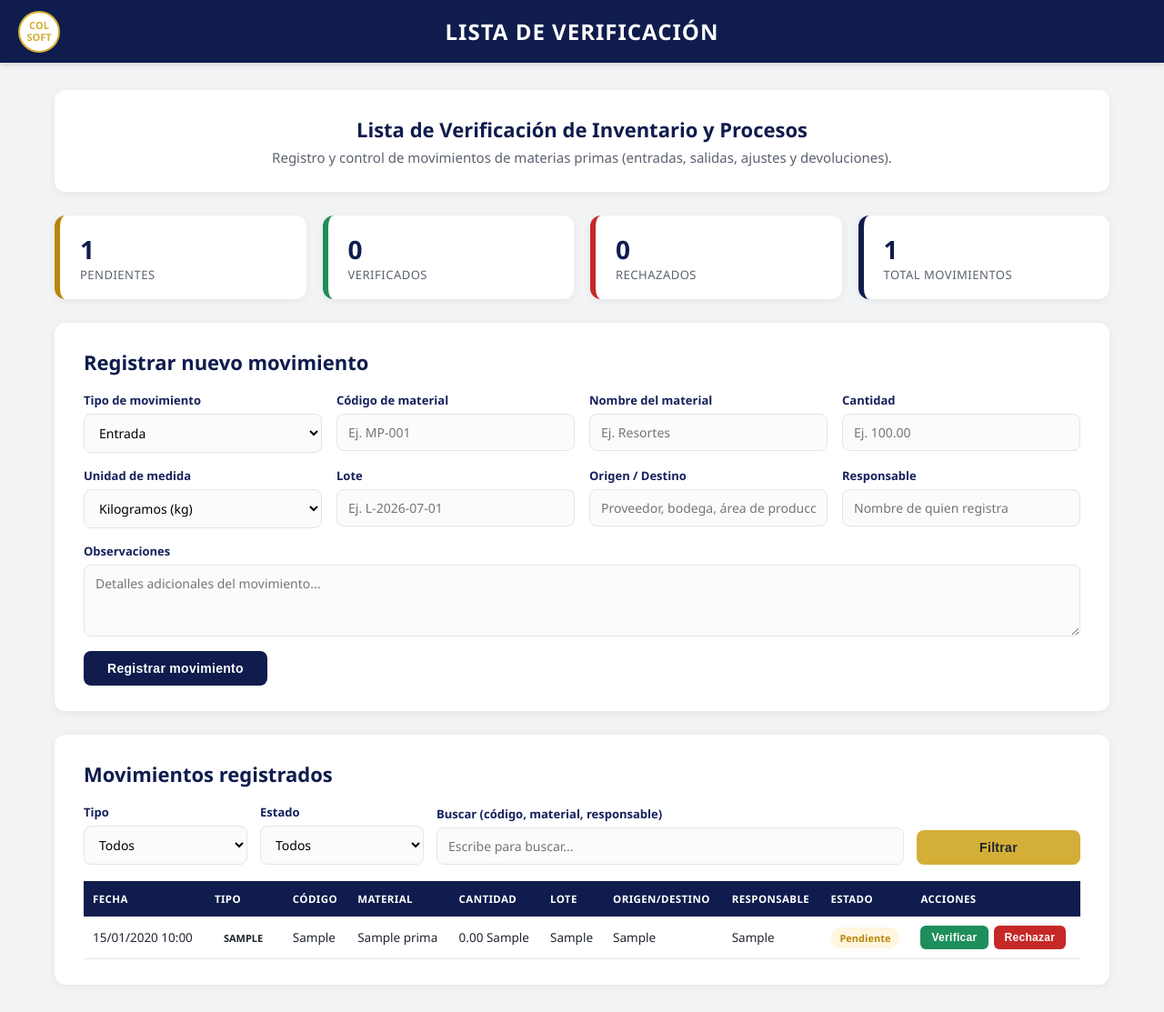
After one commit to juanmon19/colsoftco, a PHP site: page /colsoftco/view/lista_verificacion/lista_verificacion.php in a window 1280 px wide. The commit adds this page. Shown: the whole page at 91% size. Run offline with PHP 8.4, Linux system fonts and the light colour scheme; tables that the repository leaves empty or names only in its code hold one stand-in row (values such as "Sample post").

Commit message:
intento lista

```diff
--- /dev/null
+++ b/view/lista_verificacion/conexion.php
@@ -0,0 +1,25 @@
+<?php
+/**
+ * Conexión a la base de datos usando PDO.
+ * Ajusta estos datos según tu entorno (XAMPP, servidor local, etc.)
+ */
+
+$host   = 'localhost';
+$dbname = 'colsoftco';      // Nombre de tu base de datos
+$user   = 'root';           // Usuario de tu MySQL
+$pass   = '';                // Contraseña de tu MySQL
+$charset = 'utf8mb4';
+
+$dsn = "mysql:host=$host;dbname=$dbname;charset=$charset";
+
+$opciones = [
+    PDO::ATTR_ERRMODE            => PDO::ERRMODE_EXCEPTION,
+    PDO::ATTR_DEFAULT_FETCH_MODE => PDO::FETCH_ASSOC,
+    PDO::ATTR_EMULATE_PREPARES   => false,
+];
+
+try {
+    $pdo = new PDO($dsn, $user, $pass, $opciones);
+} catch (PDOException $e) {
+    die('Error de conexión: ' . $e->getMessage());
+}
--- /dev/null
+++ b/view/lista_verificacion/lista_verificacion.php
@@ -0,0 +1,342 @@
+<?php
+require_once 'conexion.php';
+
+$mensaje = '';
+$tipoMensaje = '';
+
+/* =========================================================
+   ACCIÓN: Registrar nuevo movimiento
+   ========================================================= */
+if ($_SERVER['REQUEST_METHOD'] === 'POST' && isset($_POST['accion']) && $_POST['accion'] === 'registrar') {
+    try {
+        $stmt = $pdo->prepare("
+            INSERT INTO movimientos_materia_prima
+            (tipo_movimiento, codigo_material, nombre_material, cantidad, unidad_medida,
+             lote, origen_destino, responsable, observaciones, estado_verificacion)
+            VALUES
+            (:tipo_movimiento, :codigo_material, :nombre_material, :cantidad, :unidad_medida,
+             :lote, :origen_destino, :responsable, :observaciones, 'Pendiente')
+        ");
+
+        $stmt->execute([
+            ':tipo_movimiento' => $_POST['tipo_movimiento'],
+            ':codigo_material' => trim($_POST['codigo_material']),
+            ':nombre_material' => trim($_POST['nombre_material']),
+            ':cantidad'        => $_POST['cantidad'],
+            ':unidad_medida'   => $_POST['unidad_medida'],
+            ':lote'            => trim($_POST['lote']) ?: null,
+            ':origen_destino'  => trim($_POST['origen_destino']) ?: null,
+            ':responsable'     => trim($_POST['responsable']),
+            ':observaciones'   => trim($_POST['observaciones']) ?: null,
+        ]);
+
+        $mensaje = 'Movimiento registrado correctamente. Queda pendiente de verificación.';
+        $tipoMensaje = 'exito';
+    } catch (PDOException $e) {
+        $mensaje = 'Error al registrar el movimiento: ' . $e->getMessage();
+        $tipoMensaje = 'error';
+    }
+}
+
+/* =========================================================
+   ACCIÓN: Verificar / Rechazar movimiento
+   ========================================================= */
+if ($_SERVER['REQUEST_METHOD'] === 'POST' && isset($_POST['accion']) && $_POST['accion'] === 'cambiar_estado') {
+    try {
+        $stmt = $pdo->prepare("
+            UPDATE movimientos_materia_prima
+            SET estado_verificacion = :estado,
+                verificado_por = :verificado_por,
+                fecha_verificacion = NOW()
+            WHERE id = :id
+        ");
+        $stmt->execute([
+            ':estado'         => $_POST['nuevo_estado'],
+            ':verificado_por' => trim($_POST['verificado_por']) ?: 'Sin especificar',
+            ':id'             => $_POST['id'],
+        ]);
+
+        $mensaje = 'Estado de verificación actualizado.';
+        $tipoMensaje = 'exito';
+    } catch (PDOException $e) {
+        $mensaje = 'Error al actualizar el estado: ' . $e->getMessage();
+        $tipoMensaje = 'error';
+    }
+}
+
+/* =========================================================
+   FILTROS DE BÚSQUEDA
+   ========================================================= */
+$filtroTipo   = $_GET['filtro_tipo']   ?? '';
+$filtroEstado = $_GET['filtro_estado'] ?? '';
+$buscar       = $_GET['buscar']        ?? '';
+
+$condiciones = [];
+$parametros  = [];
+
+if ($filtroTipo !== '') {
+    $condiciones[] = 'tipo_movimiento = :tipo';
+    $parametros[':tipo'] = $filtroTipo;
+}
+if ($filtroEstado !== '') {
+    $condiciones[] = 'estado_verificacion = :estado';
+    $parametros[':estado'] = $filtroEstado;
+}
+if ($buscar !== '') {
+    $condiciones[] = '(codigo_material LIKE :buscar OR nombre_material LIKE :buscar OR responsable LIKE :buscar)';
+    $parametros[':buscar'] = '%' . $buscar . '%';
+}
+
+$sql = "SELECT * FROM movimientos_materia_prima";
+if (!empty($condiciones)) {
+    $sql .= ' WHERE ' . implode(' AND ', $condiciones);
+}
+$sql .= ' ORDER BY fecha_hora DESC';
+
+$stmt = $pdo->prepare($sql);
+$stmt->execute($parametros);
+$movimientos = $stmt->fetchAll();
+
+/* Totales rápidos para las tarjetas resumen */
+$totalPendientes  = 0;
+$totalVerificados = 0;
+$totalRechazados  = 0;
+foreach ($movimientos as $m) {
+    if ($m['estado_verificacion'] === 'Pendiente')  $totalPendientes++;
+    if ($m['estado_verificacion'] === 'Verificado') $totalVerificados++;
+    if ($m['estado_verificacion'] === 'Rechazado')  $totalRechazados++;
+}
+?>
+<!DOCTYPE html>
+<html lang="es">
+<head>
+<meta charset="UTF-8">
+<meta name="viewport" content="width=device-width, initial-scale=1.0">
+<title>Colsoftco - Lista de Verificación</title>
+<link rel="stylesheet" href="../lista_verificacion/listaverificacion.css">
+</head>
+<body>
+
+<header class="top-bar">
+    <div class="logo-circulo">COL<br>SOFT</div>
+    <h1>Lista de Verificación</h1>
+</header>
+
+<div class="contenedor">
+
+    <div class="tarjeta">
+        <h2>Lista de Verificación de Inventario y Procesos</h2>
+        <p class="subtitulo">Registro y control de movimientos de materias primas (entradas, salidas, ajustes y devoluciones).</p>
+    </div>
+
+    <?php if ($mensaje): ?>
+        <div class="alerta <?= $tipoMensaje ?>"><?= htmlspecialchars($mensaje) ?></div>
+    <?php endif; ?>
+
+    <!-- RESUMEN -->
+    <div class="resumen">
+        <div class="caja pendiente">
+            <div class="numero"><?= $totalPendientes ?></div>
+            <div class="etiqueta">Pendientes</div>
+        </div>
+        <div class="caja verificado">
+            <div class="numero"><?= $totalVerificados ?></div>
+            <div class="etiqueta">Verificados</div>
+        </div>
+        <div class="caja rechazado">
+            <div class="numero"><?= $totalRechazados ?></div>
+            <div class="etiqueta">Rechazados</div>
+        </div>
+        <div class="caja">
+            <div class="numero"><?= count($movimientos) ?></div>
+            <div class="etiqueta">Total movimientos</div>
+        </div>
+    </div>
+
+    <!-- FORMULARIO DE REGISTRO -->
+    <div class="tarjeta">
+        <h2 style="text-align:left; margin-bottom:18px;">Registrar nuevo movimiento</h2>
+
+        <form class="form-movimiento" method="POST" action="">
+            <input type="hidden" name="accion" value="registrar">
+
+            <div class="campo">
+                <label>Tipo de movimiento</label>
+                <select name="tipo_movimiento" required>
+                    <option value="Entrada">Entrada</option>
+                    <option value="Salida">Salida</option>
+                    <option value="Ajuste">Ajuste</option>
+                    <option value="Devolucion">Devolución</option>
+                </select>
+            </div>
+
+            <div class="campo">
+                <label>Código de material</label>
+                <input type="text" name="codigo_material" placeholder="Ej. MP-001" required>
+            </div>
+
+            <div class="campo">
+                <label>Nombre del material</label>
+                <input type="text" name="nombre_material" placeholder="Ej. Resortes" required>
+            </div>
+
+            <div class="campo">
+                <label>Cantidad</label>
+                <input type="number" step="0.01" name="cantidad" placeholder="Ej. 100.00" required>
+            </div>
+
+            <div class="campo">
+                <label>Unidad de medida</label>
+                <select name="unidad_medida" required>
+                    <option value="kg">Kilogramos (kg)</option>
+                    <option value="g">Gramos (g)</option>
+                    <option value="l">Litros (l)</option>
+                    <option value="ml">Mililitros (ml)</option>
+                    <option value="unidades">Unidades</option>
+                </select>
+            </div>
+
+            <div class="campo">
+                <label>Lote</label>
+                <input type="text" name="lote" placeholder="Ej. L-2026-07-01">
+            </div>
+
+            <div class="campo">
+                <label>Origen / Destino</label>
+                <input type="text" name="origen_destino" placeholder="Proveedor, bodega, área de producción...">
+            </div>
+
+            <div class="campo">
+                <label>Responsable</label>
+                <input type="text" name="responsable" placeholder="Nombre de quien registra" required>
+            </div>
+
+            <div class="campo full">
+                <label>Observaciones</label>
+                <textarea name="observaciones" rows="3" placeholder="Detalles adicionales del movimiento..."></textarea>
+            </div>
+
+            <div class="campo full" style="align-items:flex-start;">
+                <button type="submit" class="btn btn-primario">Registrar movimiento</button>
+            </div>
+        </form>
+    </div>
+
+    <!-- FILTROS Y TABLA -->
+    <div class="tarjeta">
+        <h2 style="text-align:left; margin-bottom:18px;">Movimientos registrados</h2>
+
+        <form method="GET" action="" class="filtros">
+            <div class="campo">
+                <label>Tipo</label>
+                <select name="filtro_tipo">
+                    <option value="">Todos</option>
+                    <option value="Entrada"    <?= $filtroTipo === 'Entrada' ? 'selected' : '' ?>>Entrada</option>
+                    <option value="Salida"     <?= $filtroTipo === 'Salida' ? 'selected' : '' ?>>Salida</option>
+                    <option value="Ajuste"     <?= $filtroTipo === 'Ajuste' ? 'selected' : '' ?>>Ajuste</option>
+                    <option value="Devolucion" <?= $filtroTipo === 'Devolucion' ? 'selected' : '' ?>>Devolución</option>
+                </select>
+            </div>
+
+            <div class="campo">
+                <label>Estado</label>
+                <select name="filtro_estado">
+                    <option value="">Todos</option>
+                    <option value="Pendiente"  <?= $filtroEstado === 'Pendiente' ? 'selected' : '' ?>>Pendiente</option>
+                    <option value="Verificado" <?= $filtroEstado === 'Verificado' ? 'selected' : '' ?>>Verificado</option>
+                    <option value="Rechazado"  <?= $filtroEstado === 'Rechazado' ? 'selected' : '' ?>>Rechazado</option>
+                </select>
+            </div>
+
+            <div class="campo buscar">
+                <label>Buscar (código, material, responsable)</label>
+                <input type="text" name="buscar" value="<?= htmlspecialchars($buscar) ?>" placeholder="Escribe para buscar...">
+            </div>
+
+            <div class="campo">
+                <button type="submit" class="btn btn-dorado">Filtrar</button>
+            </div>
+        </form>
+
+        <div class="tabla-wrapper">
+            <table class="tabla-movimientos">
+                <thead>
+                    <tr>
+                        <th>Fecha</th>
+                        <th>Tipo</th>
+                        <th>Código</th>
+                        <th>Material</th>
+                        <th>Cantidad</th>
+                        <th>Lote</th>
+                        <th>Origen/Destino</th>
+                        <th>Responsable</th>
+                        <th>Estado</th>
+                        <th>Acciones</th>
+                    </tr>
+                </thead>
+                <tbody>
+                <?php if (empty($movimientos)): ?>
+                    <tr>
+                        <td colspan="10" class="sin-datos">No hay movimientos registrados con los filtros seleccionados.</td>
+                    </tr>
+                <?php else: ?>
+                    <?php foreach ($movimientos as $m): ?>
+                        <tr>
+                            <td><?= date('d/m/Y H:i', strtotime($m['fecha_hora'])) ?></td>
+                            <td><span class="badge <?= $m['tipo_movimiento'] ?>"><?= $m['tipo_movimiento'] === 'Devolucion' ? 'Devolución' : $m['tipo_movimiento'] ?></span></td>
+                            <td><?= htmlspecialchars($m['codigo_material']) ?></td>
+                            <td><?= htmlspecialchars($m['nombre_material']) ?></td>
+                            <td><?= number_format($m['cantidad'], 2) ?> <?= htmlspecialchars($m['unidad_medida']) ?></td>
+                            <td><?= htmlspecialchars($m['lote'] ?? '-') ?></td>
+                            <td><?= htmlspecialchars($m['origen_destino'] ?? '-') ?></td>
+                            <td><?= htmlspecialchars($m['responsable']) ?></td>
+                            <td><span class="estado-badge <?= $m['estado_verificacion'] ?>"><?= $m['estado_verificacion'] ?></span></td>
+                            <td>
+                                <?php if ($m['estado_verificacion'] === 'Pendiente'): ?>
+                                    <div class="acciones-fila">
+                                        <form method="POST" action="" onsubmit="return prepararVerificacion(this);">
+                                            <input type="hidden" name="accion" value="cambiar_estado">
+                                            <input type="hidden" name="id" value="<?= $m['id'] ?>">
+                                            <input type="hidden" name="nuevo_estado" value="Verificado">
+                                            <input type="hidden" name="verificado_por" class="campo-verificador">
+                                            <button type="submit" class="btn btn-pequeno btn-verde">Verificar</button>
+                                        </form>
+                                        <form method="POST" action="" onsubmit="return prepararVerificacion(this);">
+                                            <input type="hidden" name="accion" value="cambiar_estado">
+                                            <input type="hidden" name="id" value="<?= $m['id'] ?>">
+                                            <input type="hidden" name="nuevo_estado" value="Rechazado">
+                                            <input type="hidden" name="verificado_por" class="campo-verificador">
+                                            <button type="submit" class="btn btn-pequeno btn-rojo">Rechazar</button>
+                                        </form>
+                                    </div>
+                                <?php else: ?>
+                                    <small style="color:var(--gris-texto);">
+                                        Por: <?= htmlspecialchars($m['verificado_por'] ?? '-') ?><br>
+                                        <?= $m['fecha_verificacion'] ? date('d/m/Y H:i', strtotime($m['fecha_verificacion'])) : '' ?>
+                                    </small>
+                                <?php endif; ?>
+                            </td>
+                        </tr>
+                    <?php endforeach; ?>
+                <?php endif; ?>
+                </tbody>
+            </table>
+        </div>
+    </div>
+
+</div>
+
+<script>
+// Pide el nombre de quien verifica/rechaza antes de enviar el formulario
+function prepararVerificacion(formulario) {
+    const nombre = prompt('Nombre de quien realiza la verificación:');
+    if (!nombre) {
+        return false; // cancela el envío si no se ingresa nombre
+    }
+    formulario.querySelector('.campo-verificador').value = nombre;
+    return true;
+}
+</script>
+
+</body>
+</html>
--- a/view/lista_verificacion/listaverificacion.css
+++ b/view/lista_verificacion/listaverificacion.css
@@ -1,79 +1,274 @@
-* {
-        box-sizing: border-box;
-        margin: 0;
-        padding: 0;
+:root {
+        --azul-oscuro: #0f1c4d;
+        --azul-medio:  #16215c;
+        --dorado:      #d4af37;
+        --gris-fondo:  #f2f3f5;
+        --gris-texto:  #5b6270;
+        --verde:       #1e8e5a;
+        --rojo:        #c62828;
+        --amarillo:    #b8860b;
+        --borde:       #e3e5ea;
     }
 
-    /* ===== GENERAL ===== */
+    * { box-sizing: border-box; }
+
     body {
-        font-family: Arial, Helvetica, sans-serif;
-        background-color: #f4f4f4;
         margin: 0;
-        font-size: 14px;
-        min-height: 100vh;
-        display: flex;
-        flex-direction: column;
+        font-family: 'Segoe UI', Arial, sans-serif;
+        background: var(--gris-fondo);
+        color: #1f2430;
     }
 
     /* ===== HEADER ===== */
-    header {
-        background: #0A1F44;
+    header.top-bar {
+        background: var(--azul-oscuro);
+        color: #fff;
         display: flex;
         align-items: center;
         justify-content: center;
-        padding: 0 28px;
-        height: 70px;
-        position: sticky;
-        top: 0;
-        z-index: 100;
-        color: white;
+        padding: 18px 20px;
+        position: relative;
+        box-shadow: 0 2px 6px rgba(0,0,0,0.15);
     }
 
-    .logo {
+    header.top-bar .logo-circulo {
         position: absolute;
         left: 20px;
         top: 50%;
         transform: translateY(-50%);
+        width: 46px;
+        height: 46px;
+        border-radius: 50%;
+        background: #fff;
+        border: 2px solid var(--dorado);
+        display: flex;
+        align-items: center;
+        justify-content: center;
+        font-weight: bold;
+        color: var(--dorado);
+        font-size: 11px;
+        text-align: center;
+        line-height: 1.1;
     }
 
-    .logo img {
-        width: 75px;
-        cursor: pointer;
-        display: block;
+    header.top-bar h1 {
+        margin: 0;
+        font-size: 24px;
+        letter-spacing: 1px;
+        font-weight: 700;
+        text-transform: uppercase;
     }
 
-    .header-title {
-        font-size: 22px;
-        font-weight: 700;
-        letter-spacing: 2px;
-        text-transform: uppercase;
-        text-align: center;
+    /* ===== CONTENEDOR GENERAL ===== */
+    .contenedor {
+        max-width: 1200px;
+        margin: 30px auto;
+        padding: 0 20px;
     }
 
-    /* ===== MAIN CONTENT ===== */
-    .content {
-        flex: 1;
-        padding: 40px 20px;
-        margin: 0 auto;
-        max-width: 1000px;
-        width: 100%;
+    .tarjeta {
+        background: #fff;
+        border-radius: 12px;
+        box-shadow: 0 2px 10px rgba(0,0,0,0.06);
+        padding: 28px 32px;
+        margin-bottom: 26px;
     }
 
-    .card {
-        background: #fff;
-        border-radius: 8px;
-        padding: 30px;
-        box-shadow: 0 4px 10px rgba(0,0,0,0.1);
+    .tarjeta h2 {
+        margin: 0 0 6px 0;
+        color: var(--azul-oscuro);
+        font-size: 22px;
         text-align: center;
+        font-weight: 700;
     }
 
-    .card h2 {
-        color: #0A1F44;
-        margin-bottom: 20px;
+    .tarjeta p.subtitulo {
+        text-align: center;
+        color: var(--gris-texto);
+        margin: 0;
+        font-size: 15px;
     }
 
-    .card p {
-        color: #555;
-        font-size: 16px;
-        line-height: 1.5;
+    /* ===== ALERTAS ===== */
+    .alerta {
+        padding: 12px 18px;
+        border-radius: 8px;
+        margin-bottom: 20px;
+        font-size: 14px;
+        font-weight: 600;
     }
+    .alerta.exito { background: #e5f7ec; color: var(--verde); border: 1px solid #b7e5c9; }
+    .alerta.error { background: #fdeaea; color: var(--rojo); border: 1px solid #f4bcbc; }
+
+    /* ===== RESUMEN (TARJETAS) ===== */
+    .resumen {
+        display: grid;
+        grid-template-columns: repeat(auto-fit, minmax(180px, 1fr));
+        gap: 18px;
+        margin-bottom: 26px;
+    }
+
+    .resumen .caja {
+        background: #fff;
+        border-radius: 12px;
+        box-shadow: 0 2px 10px rgba(0,0,0,0.06);
+        padding: 18px 22px;
+        border-left: 6px solid var(--azul-oscuro);
+    }
+    .resumen .caja.pendiente  { border-left-color: var(--amarillo); }
+    .resumen .caja.verificado { border-left-color: var(--verde); }
+    .resumen .caja.rechazado  { border-left-color: var(--rojo); }
+
+    .resumen .caja .numero {
+        font-size: 28px;
+        font-weight: 700;
+        color: var(--azul-oscuro);
+    }
+    .resumen .caja .etiqueta {
+        font-size: 13px;
+        color: var(--gris-texto);
+        text-transform: uppercase;
+        letter-spacing: .5px;
+    }
+
+    /* ===== FORMULARIO ===== */
+    form.form-movimiento {
+        display: grid;
+        grid-template-columns: repeat(auto-fit, minmax(220px, 1fr));
+        gap: 16px;
+    }
+
+    .campo { display: flex; flex-direction: column; }
+
+    .campo label {
+        font-size: 13px;
+        font-weight: 600;
+        color: var(--azul-medio);
+        margin-bottom: 6px;
+    }
+
+    .campo input,
+    .campo select,
+    .campo textarea {
+        padding: 10px 12px;
+        border: 1px solid var(--borde);
+        border-radius: 8px;
+        font-size: 14px;
+        font-family: inherit;
+        background: #fbfbfc;
+        transition: border-color .15s;
+    }
+
+    .campo input:focus,
+    .campo select:focus,
+    .campo textarea:focus {
+        outline: none;
+        border-color: var(--azul-oscuro);
+        background: #fff;
+    }
+
+    .campo.full { grid-column: 1 / -1; }
+
+    .btn {
+        display: inline-block;
+        border: none;
+        cursor: pointer;
+        padding: 11px 26px;
+        border-radius: 8px;
+        font-size: 14px;
+        font-weight: 700;
+        letter-spacing: .3px;
+        transition: transform .1s, box-shadow .2s;
+    }
+    .btn:hover { transform: translateY(-1px); }
+
+    .btn-primario {
+        background: var(--azul-oscuro);
+        color: #fff;
+    }
+    .btn-primario:hover { box-shadow: 0 4px 12px rgba(15,28,77,0.3); }
+
+    .btn-dorado {
+        background: var(--dorado);
+        color: #1f2430;
+    }
+
+    .btn-pequeno { padding: 6px 12px; font-size: 12px; border-radius: 6px; }
+    .btn-verde  { background: var(--verde); color:#fff; }
+    .btn-rojo   { background: var(--rojo); color:#fff; }
+
+    /* ===== FILTROS ===== */
+    .filtros {
+        display: flex;
+        flex-wrap: wrap;
+        gap: 14px;
+        align-items: end;
+        margin-bottom: 18px;
+    }
+    .filtros .campo { min-width: 180px; }
+    .filtros .campo.buscar { flex: 1; min-width: 240px; }
+
+    /* ===== TABLA ===== */
+    .tabla-wrapper { overflow-x: auto; }
+
+    table.tabla-movimientos {
+        width: 100%;
+        border-collapse: collapse;
+        font-size: 13.5px;
+    }
+
+    table.tabla-movimientos thead th {
+        background: var(--azul-oscuro);
+        color: #fff;
+        padding: 12px 10px;
+        text-align: left;
+        text-transform: uppercase;
+        font-size: 11.5px;
+        letter-spacing: .4px;
+        white-space: nowrap;
+    }
+
+    table.tabla-movimientos tbody td {
+        padding: 10px;
+        border-bottom: 1px solid var(--borde);
+        vertical-align: middle;
+    }
+
+    table.tabla-movimientos tbody tr:hover { background: #f7f8fb; }
+
+    .badge {
+        display: inline-block;
+        padding: 4px 10px;
+        border-radius: 20px;
+        font-size: 11px;
+        font-weight: 700;
+        text-transform: uppercase;
+    }
+    .badge.Entrada    { background:#e5f4ec; color: var(--verde); }
+    .badge.Salida     { background:#fdeeea; color:#c04a1e; }
+    .badge.Ajuste     { background:#eef1fb; color:#3949ab; }
+    .badge.Devolucion { background:#f3e9fb; color:#7b1fa2; }
+
+    .estado-badge {
+        display: inline-block;
+        padding: 4px 10px;
+        border-radius: 20px;
+        font-size: 11px;
+        font-weight: 700;
+    }
+    .estado-badge.Pendiente  { background:#fff6e0; color: var(--amarillo); }
+    .estado-badge.Verificado { background:#e5f7ec; color: var(--verde); }
+    .estado-badge.Rechazado  { background:#fdeaea; color: var(--rojo); }
+
+    .sin-datos {
+        text-align: center;
+        padding: 30px;
+        color: var(--gris-texto);
+    }
+
+    .acciones-fila { display: flex; gap: 6px; }
+
+    @media (max-width: 700px) {
+        header.top-bar h1 { font-size: 18px; }
+        .tarjeta { padding: 20px; }
+    }
--- a/view/panel_admin/panel_admin.html
+++ b/view/panel_admin/panel_admin.html
@@ -26,7 +26,7 @@
         <div class="sidebar">
             <button onclick="window.location.href='../lista_proveedores/lista_proveedores.html'">Lista de Proveedores</button>
             <button onclick="window.location.href='../registro_proveedores/registrodeproveedores.html'">Registrar Proveedor</button>
-            <button onclick="window.location.href='../lista_verificacion/lista_verificacion.html'">Lista Verificación</button>
+            <button onclick="window.location.href='../lista_verificacion/lista_verificacion.php'">Lista Verificación</button>
             <button onclick="window.location.href='../generar_informe/generar_informe.html'">Generar Informe</button>
             <button onclick="window.location.href='../registromp/registromp.html'">Registrar Materia prima</button>
             <button onclick="window.location.href='../registromp/registromp.html'">Registrar Producto terminado</button>
```
Also changed, not shown: view/lista_verificacion/lista_verificacion.html (deleted, +0 -31 lines).
